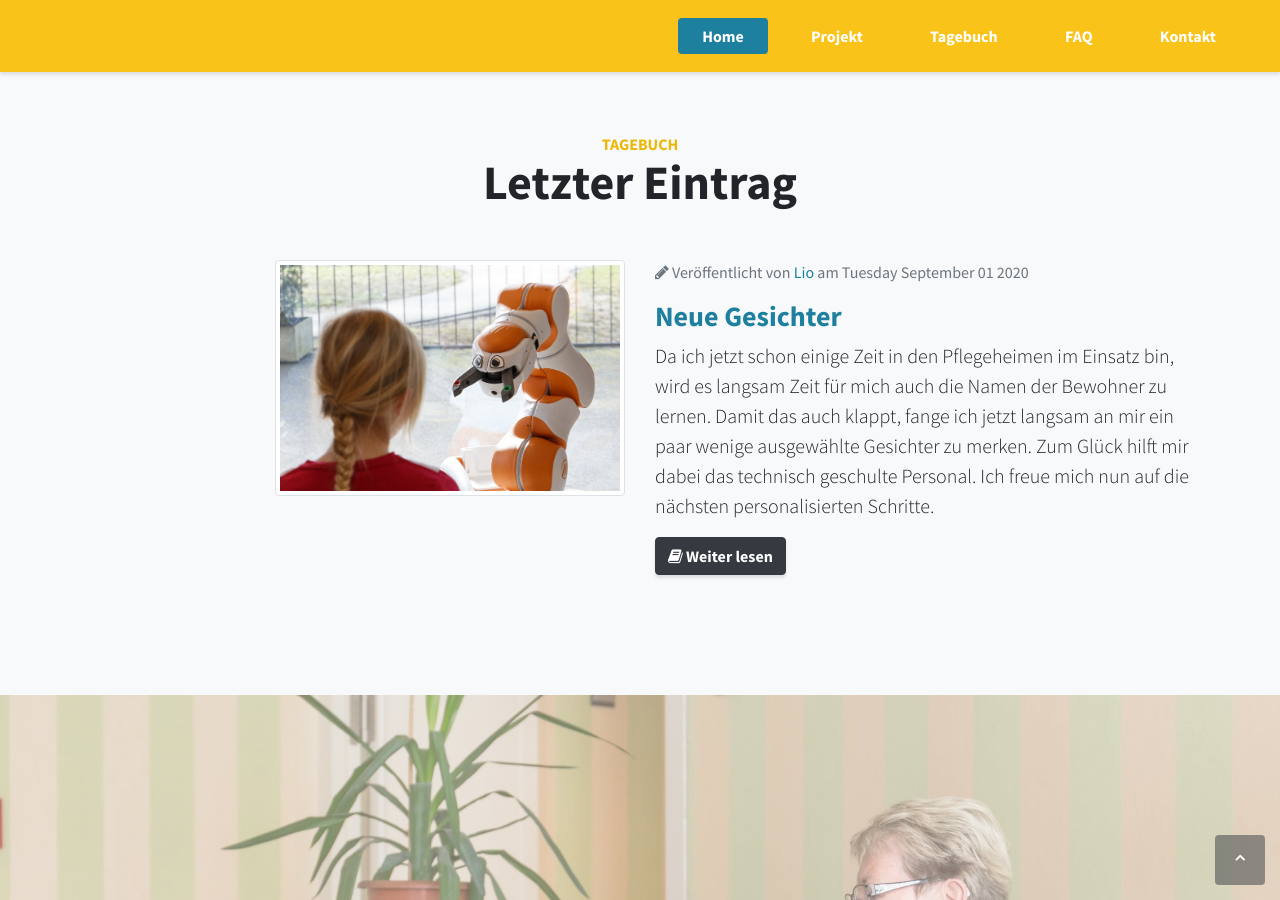
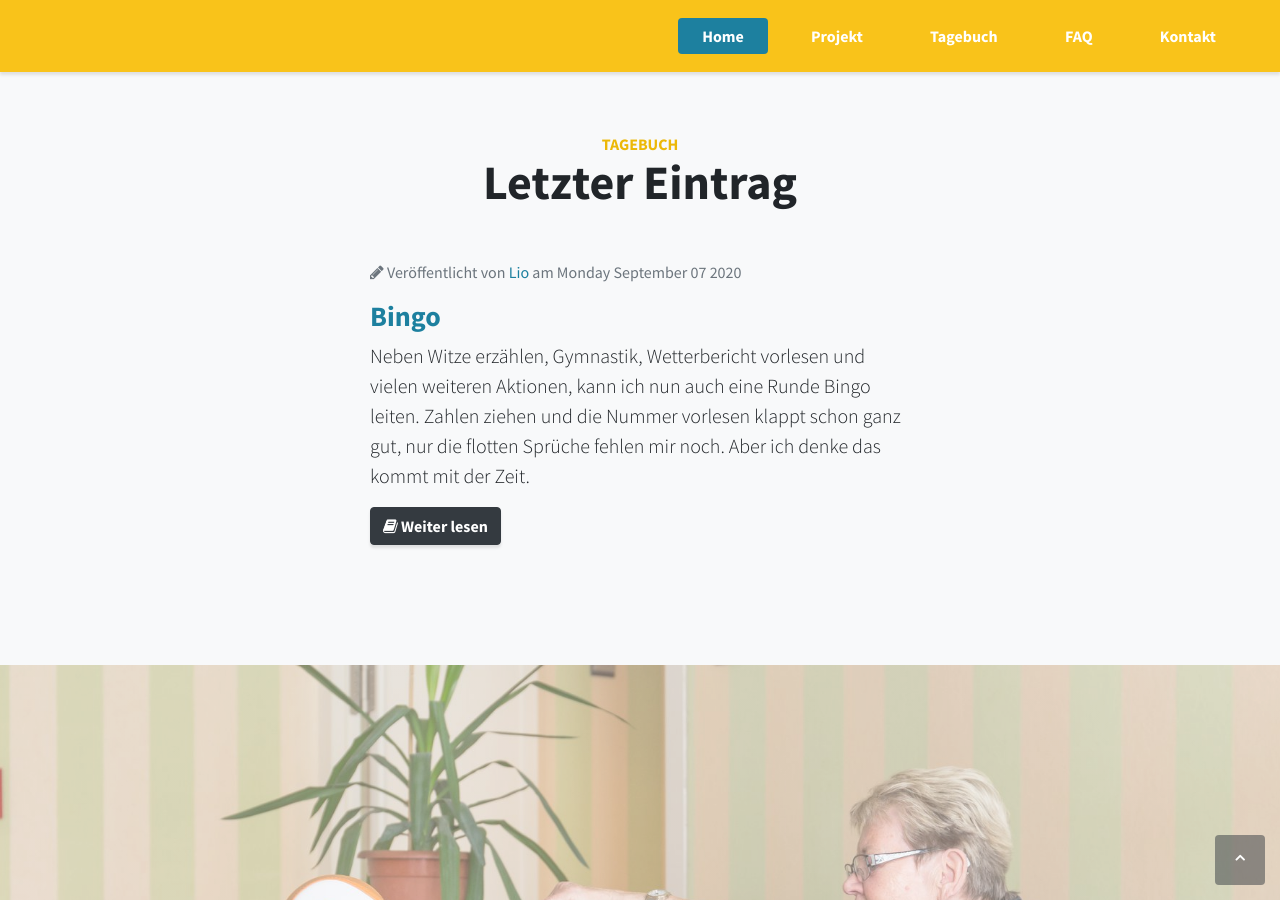
Before and after one commit to uni-konstanz/pur.team, a Jekyll site: the page built from index.html, in a window 1280 px wide and 900 px high, scrolled down 2333 px. Built offline with Jekyll 4.4.1, drawn with Linux system fonts in a browser that asks for light colours; Markdown is read by kramdown in place of the engine named in the settings.

Commit message:
add bingo post

```diff
--- /dev/null
+++ b/_posts/2020-09-07-Bingo.md
@@ -0,0 +1,18 @@
+---
+author: lio
+---
+Neben Witze erzählen, Gymnastik, Wetterbericht vorlesen und vielen weiteren
+Aktionen, kann ich nun auch eine Runde Bingo leiten. Zahlen ziehen und die
+Nummer vorlesen klappt schon ganz gut, nur die flotten Sprüche fehlen mir noch.
+Aber ich denke das kommt mit der Zeit.
+
+Im folgenden Video kann man einen ersten Eindruck bekommen wie gut es
+funktioniert.
+
+<div class="embed-responsive embed-responsive-4by3">
+    <video class="embed-responsive-item"  width="640" height="480" controls playsinline poster="/assets/video/PUR-Bingo.png">
+        <source src="/assets/video/PUR-Bingo.mp4" type="video/mp4">
+        <source src="/assets/video/PUR-Bingo.webm" type="video/webm">
+        Ihr Browser unterstützt leider keine Videos.
+    </video>
+</div>
--- a/_sass/_global.scss
+++ b/_sass/_global.scss
@@ -138,3 +138,7 @@
     font-size: 1.2rem;
   }
 }
+
+video {
+  background-color: #e1e1e1;
+}
```
Also changed, not shown: assets/video/PUR-Bingo.png (added), 2 other files.
